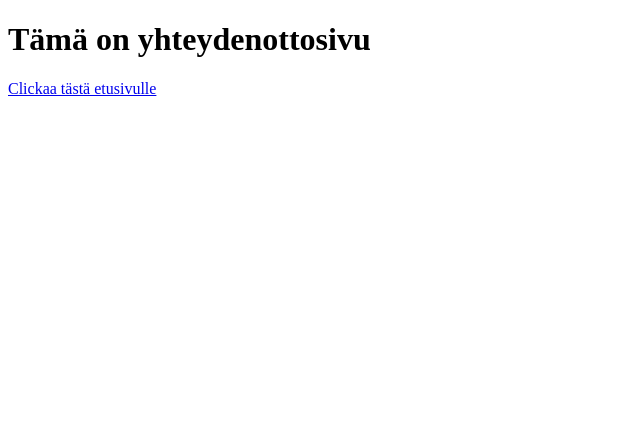
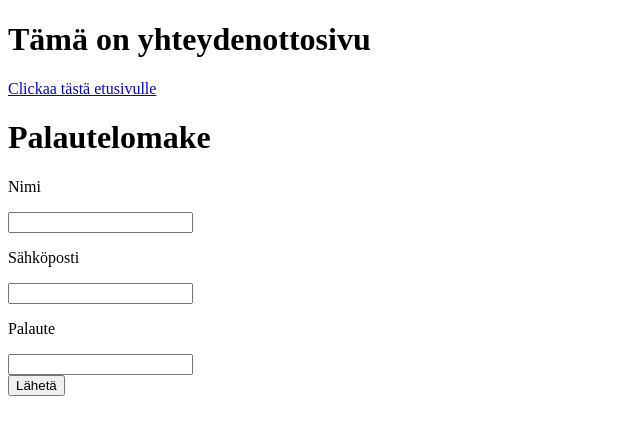
Before and after one commit to opadevelopment/DjangoWebsite, a Django app: template website/templates/yhteydenotto_sivu.html in a window 1280 px wide. Shown: the top 435 px of the page, without its empty margins (0-640 px from the left). Run offline with Django 4.2, Linux system fonts and the light colour scheme; the template is opened without the code that fills it, so the values that code supplies are empty, except form fields; form fields are guessed from the names that the template uses.

Commit message:
Lisätty pohja sivuille ja heading navigointi

```diff
--- a/website/templates/yhteydenotto_sivu.html
+++ b/website/templates/yhteydenotto_sivu.html
@@ -7,5 +7,29 @@
     <h1>Tämä on yhteydenottosivu</h1>
     <a href="http://127.0.0.1:8000/">Clickaa tästä etusivulle</a>
 
+        <div class="keskita">
+        {% if submitted %}
+            <h1 class="kiitos">Kiitos palautteesta!</h1>
+        {% else %}
+
+        <form action="" method=POST>
+            <h1 class="palauteotsikko">Palautelomake</h1>
+            {% csrf_token %}
+        <div class = "nimi-p">
+            <p> Nimi </p>
+            {{ form.nimi }} </div>
+        <div class = "sp-p"></div>
+            <p> Sähköposti </p>
+            {{ form.sposti }}
+        <div class = "palaute-p">
+            <p> Palaute </p>
+            {{ form.palaute }} </div>
+
+        <input type="submit" value="Lähetä" class="palaute_painike">
+        </form>
+        {% endif %}
+        </div>
+
+
 </body>
 </html>
--- a/website/website/settings.py
+++ b/website/website/settings.py
@@ -32,13 +32,15 @@ ALLOWED_HOSTS = []
 # Application definition
 
 INSTALLED_APPS = [
-    'website',
+
     'django.contrib.admin',
     'django.contrib.auth',
     'django.contrib.contenttypes',
     'django.contrib.sessions',
     'django.contrib.messages',
     'django.contrib.staticfiles',
+    'website',
+    'websiteController',
 ]
 
 MIDDLEWARE = [
--- a/website/websiteController/admin.py
+++ b/website/websiteController/admin.py
@@ -1,5 +1,6 @@
 from django.contrib import admin
-from models import *
+#from models import *
+from .models import Palaute
 
 # Register your models here.
 admin.site.register(Palaute)
```
Also changed, not shown: website/db-Dreambook.sqlite3 (added), website/db.sqlite3, website/websiteController/migrations/0001_initial.py (added), 1 other file.
